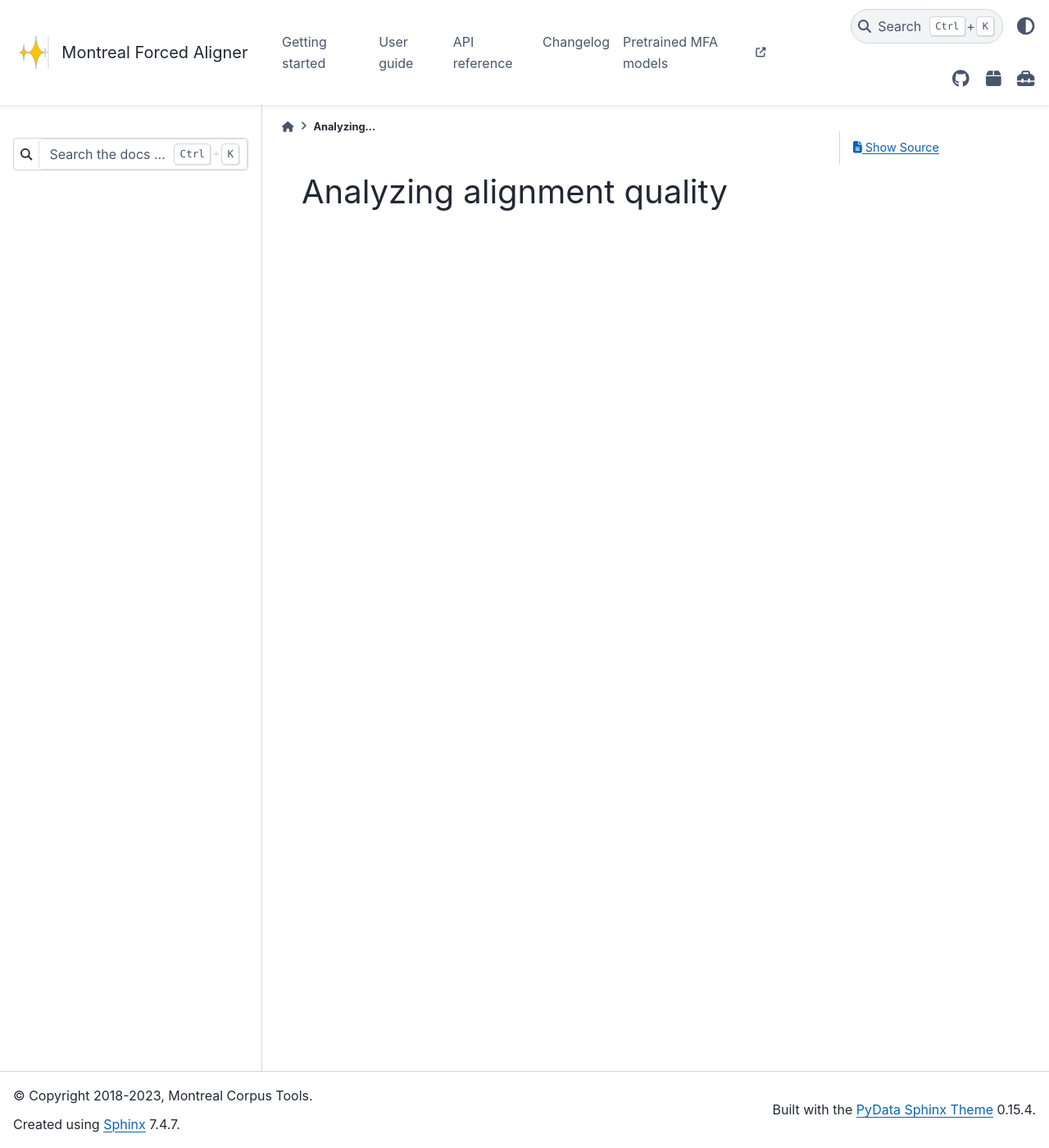
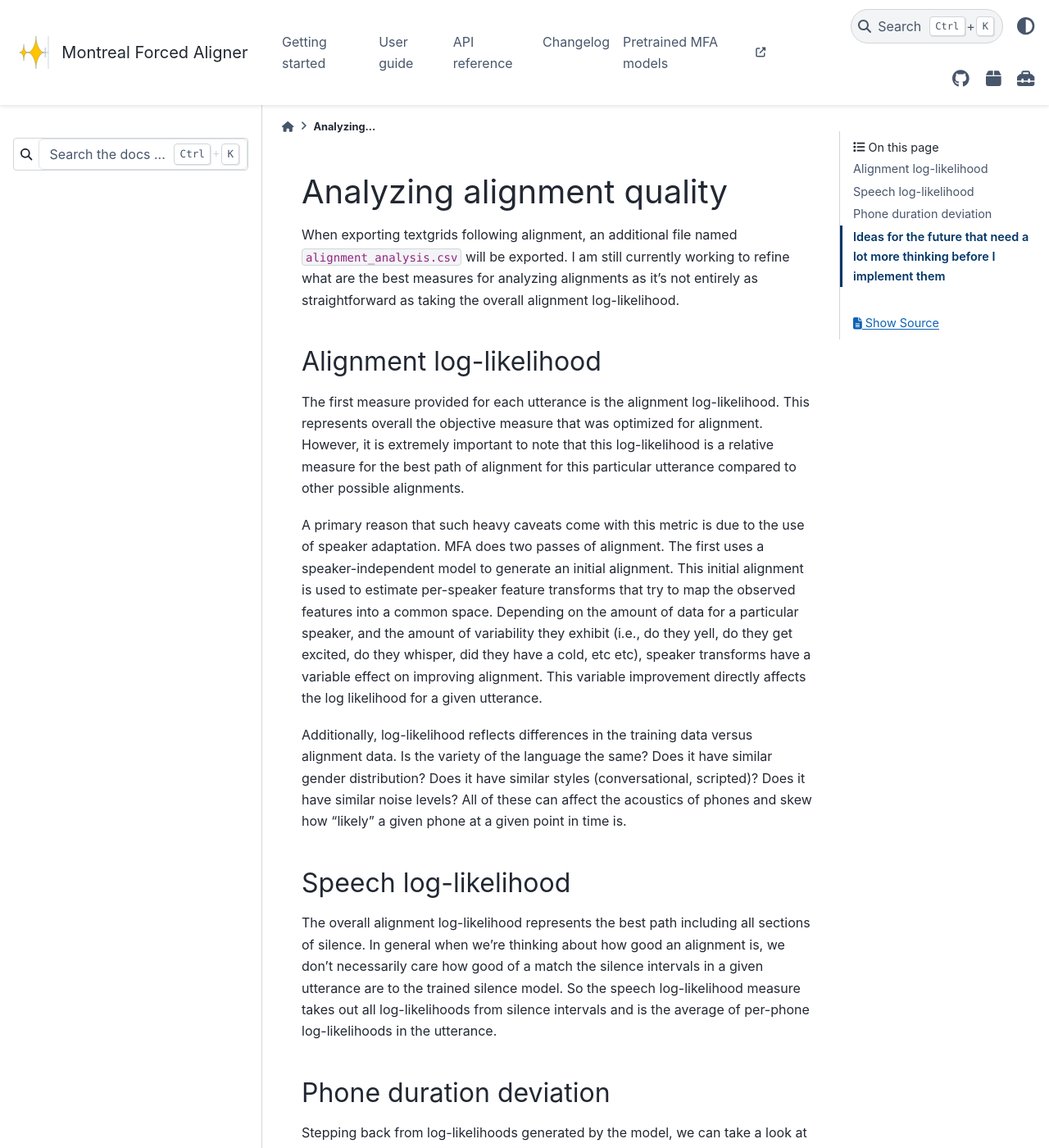
Before and after one commit to MontrealCorpusTools/Montreal-Forced-Aligner, a Sphinx documentation site: the page built from docs/source/user_guide/implementations/alignment_analysis.md, in a window 1280 px wide and 1400 px high. Shown: the whole window at 82% size. Built offline with Sphinx 7.4.7 and the PyData theme 0.15.4, drawn with Linux system fonts in a browser that asks for light colours; the version number could not be read and is left out; some of the changed text lies outside the part shown.

```diff
--- a/docs/source/user_guide/implementations/alignment_analysis.md
+++ b/docs/source/user_guide/implementations/alignment_analysis.md
@@ -1,2 +1,28 @@
 
 # Analyzing alignment quality
+
+When exporting textgrids following alignment, an additional file named `alignment_analysis.csv` will be exported.  I am still currently working to refine what are the best measures for analyzing alignments as it's not entirely as straightforward as taking the overall alignment log-likelihood.
+
+## Alignment log-likelihood
+
+The first measure provided for each utterance is the alignment log-likelihood.  This represents overall the objective measure that was optimized for alignment. However, it is extremely important to note that this log-likelihood is a relative measure for the best path of alignment for this particular utterance compared to other possible alignments.
+
+A primary reason that such heavy caveats come with this metric is due to the use of speaker adaptation.  MFA does two passes of alignment. The first uses a speaker-independent model to generate an initial alignment.  This initial alignment is used to estimate per-speaker feature transforms that try to map the observed features into a common space.  Depending on the amount of data for a particular speaker, and the amount of variability they exhibit (i.e., do they yell, do they get excited, do they whisper, did they have a cold, etc etc), speaker transforms have a variable effect on improving alignment.  This variable improvement directly affects the log likelihood for a given utterance.
+
+Additionally, log-likelihood reflects differences in the training data versus alignment data.  Is the variety of the language the same? Does it have similar gender distribution? Does it have similar styles (conversational, scripted)? Does it have similar noise levels?  All of these can affect the acoustics of phones and skew how "likely" a given phone at a given point in time is.
+
+## Speech log-likelihood
+
+The overall alignment log-likelihood represents the best path including all sections of silence.  In general when we're thinking about how good an alignment is, we don't necessarily care how good of a match the silence intervals in a given utterance are to the trained silence model.  So the speech log-likelihood measure takes out all log-likelihoods from silence intervals and is the average of per-phone log-likelihoods in the utterance.
+
+## Phone duration deviation
+
+Stepping back from log-likelihoods generated by the model, we can take a look at statistics of the duration of phones in the aligned corpus.  By calculating the mean and standard deviation of durations per phone, we can z-score the individual phone's duration to see how unexpected it is relative to the corpus overall.  The phone duration deviation measure is an average of the absolute z-score of each phones duration.
+
+We use the absolute value of the z-score because often excessive durations due to misalignment will also result in excessively small durations on other phones. The average of raw z-scores in these cases will trend towards zero, when really we want these deviations to aggregate to utterances that clearly had something go wrong.
+
+
+## Ideas for the future that need a lot more thinking before I implement them
+
+1. Use the alignment best path from the speaker adapted pass with a lattice and scores generated using the speaker-independent first-pass alignment model
+    * This *might* help get around the variable optimizations that are speaker dependent
```
Also changed, not shown: 2 other files.
